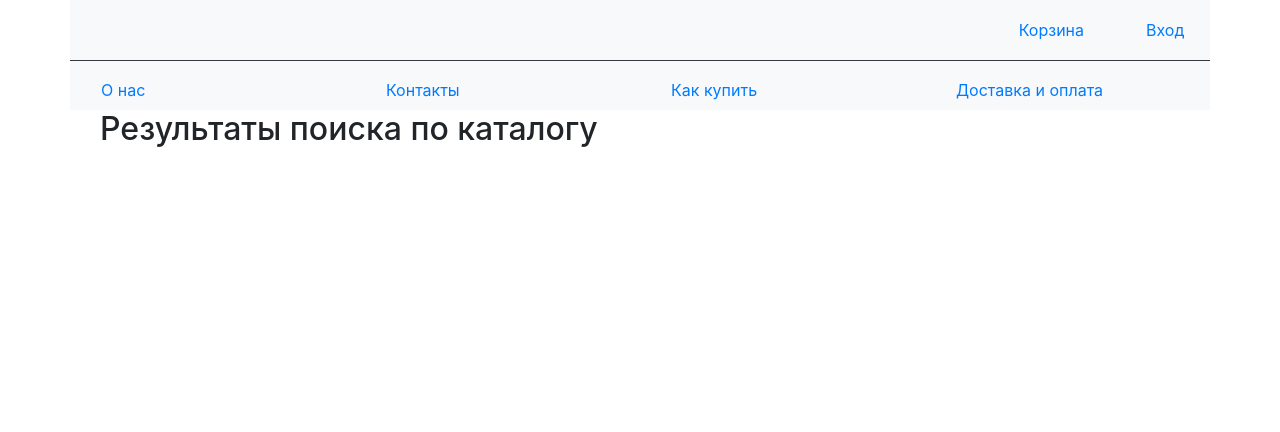
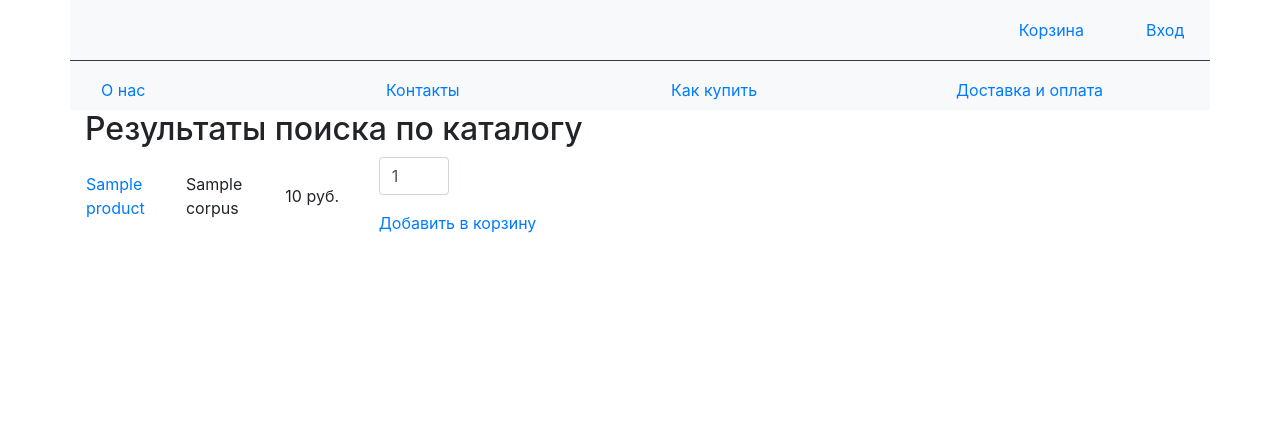
Before and after one commit to DouglasMurrel/shop, a Yii app: template views/catalog/search.php in a window 1280 px wide. Shown: the top 432 px of the page. Run offline with PHP 8.4 and a stand-in for Yii, Linux system fonts and the light colour scheme; the template is opened without the code that fills it: most values are stand-ins (such as "Sample title", 1, 10 or a date in 2020); form fields are guessed from the names that the template uses; data that the repository does not hold is empty; some libraries are stand-ins or nearby versions.

Commit message:
2.5.4 minor changes

```diff
--- a/controllers/CatalogController.php
+++ b/controllers/CatalogController.php
@@ -46,7 +46,6 @@ class CatalogController extends DefaultController{
                 'links'=>$links,
                 'pages'=>$products['pages'],
                 'name'=>$category->name,
-                'content'=>$category->content,
                 'description'=>$category->description,
                 'keywords'=>$category->keywords,
                 'image'=>$category->getFirstImage(),
@@ -81,11 +80,13 @@ class CatalogController extends DefaultController{
         if($modelSearch->load(['SearchForm'=>Yii::$app->request->get()])) {
             $data = $modelSearch->search();
             list($products, $pages) = $data;
+            $basketForm = new BasketForm();
             return $this->render(
                 'search',
                 [
                     'products'=>$products,
                     'pages'=>$pages,
+                    'basketForm' => $basketForm,
                 ]
             );
         }
--- a/migrations/m200320_172419_02_create_table_category.php
+++ b/migrations/m200320_172419_02_create_table_category.php
@@ -15,7 +15,6 @@ class m200320_172419_02_create_table_category extends Migration
             'id' => $this->primaryKey()->comment('id'),
             'slug' => $this->string()->notNull()->comment('Машинное имя'),
             'name' => $this->string()->notNull()->comment('Имя'),
-            'content' => $this->text()->comment('Описание'),
             'keywords' => $this->string()->comment('Мета-тег keywords'),
             'description' => $this->string()->comment('Мета-тег description'),
             'lft' => $this->integer()->notNull(),
--- a/migrations/m200326_212938_add_code_column_to_product_table.php
+++ b/migrations/m200326_212938_add_code_column_to_product_table.php
@@ -15,7 +15,6 @@ class m200326_212938_add_code_column_to_product_table extends Migration
         $this->addColumn('{{%product}}', 'code', $this->string()->notNull()->comment('Код'));
         $this->addColumn('{{%product}}', 'corpus', $this->string()->notNull()->comment('Корпус'));
         $this->addColumn('{{%product}}', 'parameters', $this->string()->notNull()->comment('Параметры'));
-        $this->dropColumn('{{product}}','content');
     }
 
     /**
@@ -26,6 +25,5 @@ class m200326_212938_add_code_column_to_product_table extends Migration
         $this->dropColumn('{{%product}}', 'code');
         $this->dropColumn('{{%product}}', 'corpus');
         $this->dropColumn('{{%product}}', 'parameters');
-        $this->addColumn('{{product}}','content',$this->text()->comment('Описание'));
     }
 }
--- a/models/DB/Category.php
+++ b/models/DB/Category.php
@@ -66,7 +66,7 @@ class Category extends \yii\db\ActiveRecord
         return [
             [['slug', 'name'], 'required'],
             [['parent_id','id'], 'integer'],
-            [['slug', 'name', 'content', 'keywords', 'description'], 'string', 'max' => 255],
+            [['slug', 'name', 'keywords', 'description'], 'string', 'max' => 255],
             [['slug'], 'unique','message'=>'Машинное имя занято'],
             [['id'], 'unique'],
         ];
@@ -82,7 +82,6 @@ class Category extends \yii\db\ActiveRecord
             'slug' => 'Машинное имя',
             'parent_id' => 'Родительская категория',
             'name' => 'Имя',
-            'content' => 'Описание',
             'keywords' => 'Мета-тег keywords',
             'description' => 'Мета-тег description',
         ];
--- a/models/DB/Product.php
+++ b/models/DB/Product.php
@@ -16,7 +16,6 @@ use yii\web\UploadedFile;
  * @property string $slug Машинное имя
  * @property int|null $category_id Категория
  * @property string $name Имя
- * @property string|null $content Описание
  * @property float $price Цена
  * @property string|null $keywords Мета-тег keywords
  * @property string|null $description Мета-тег description
--- a/models/Forms/SearchForm.php
+++ b/models/Forms/SearchForm.php
@@ -110,12 +110,10 @@ class SearchForm extends Model{
             ->from('product')
             ->join('INNER JOIN', 'category', 'category.id = product.category_id')
             ->where(['like', 'product.name', $words[0]])
-            ->orWhere(['like', 'product.content', $words[0]])
             ->orWhere(['like', 'product.keywords', $words[0]])
             ->orWhere(['like', 'category.name', $words[0]]);
         for ($i = 1; $i < count($words); $i++) {
             $query = $query->orWhere(['like', 'product.name', $words[$i]]);
-            $query = $query->orWhere(['like', 'product.content', $words[$i]]);
             $query = $query->orWhere(['like', 'product.keywords', $words[$i]]);
             $query = $query->orWhere(['like', 'category.name', $words[$i]]);
         }
--- a/views/catalog/search.php
+++ b/views/catalog/search.php
@@ -9,6 +9,7 @@ use app\components\TreeWidget;
 use yii\helpers\Html;
 use yii\helpers\Url;
 use yii\bootstrap4\LinkPager;
+use yii\widgets\ActiveForm;
 
 $this->params['breadcrumbs'] = [['label'=>'']];
 
@@ -19,20 +20,33 @@ if(isset($keywords) && $keywords!='')$this->registerMetaTag(['name' => 'keywords
 
 <?= SearchWidget::widget(); ?>
 
-<div class="col-sm-9">
+<table class="col-sm-9">
     <?php if (!empty($products)): ?>
         <h2>Результаты поиска по каталогу</h2>
-        <div class="row mb-2">
+        <table>
             <?
             foreach ($products as $product) {
                 ?>
-                <div class="col-sm-4 p-0">
-                    <?= ProductWidget::widget(['product'=>$product]); ?>
-                </div>
+                    <tr class="w-100">
+                        <td class="w-25">
+                            <a href="<?= Url::to(['catalog/product', 'slug' => $product['slug']]); ?>">
+                                <?= Html::encode($product['name']); ?>
+                            </a>
+                        </td>
+                        <td class="w-25"><?= $product['corpus']; ?></td>
+                        <td class="w-25"><?= $product['price']; ?> руб.</td>
+                        <td class="w-25">
+                            <?php $form = ActiveForm::begin(['action'=>Url::to(['basket/add']),'options'=>['id'=>'product'.$product['id']]]); ?>
+                            <?= $form->field($basketForm, 'id')->hiddenInput(['value'=>$product['id']])->label(false) ?>
+                            <?= $form->field($basketForm, 'count',['options'=>['class'=>'w-auto d-inline-block']])->textInput(['value'=>1,'style'=>'width:70px;'])->label(false) ?>
+                            <a href='' onclick="$('form#product<?=$product['id']?>').submit();return false;" style="white-space:nowrap;">Добавить в корзину</a>
+                            <?php ActiveForm::end(); ?>
+                        </td>
+                    </tr>
                 <?php
             }
             ?>
-        </div>
+        </table>
         <div class="ml-n3">
             <?= LinkPager::widget(['pagination' => $pages,'lastPageLabel'=>true,'firstPageLabel'=>true,'maxButtonCount'=>4]); /* постраничная навигация */ ?>
         </div>
```
